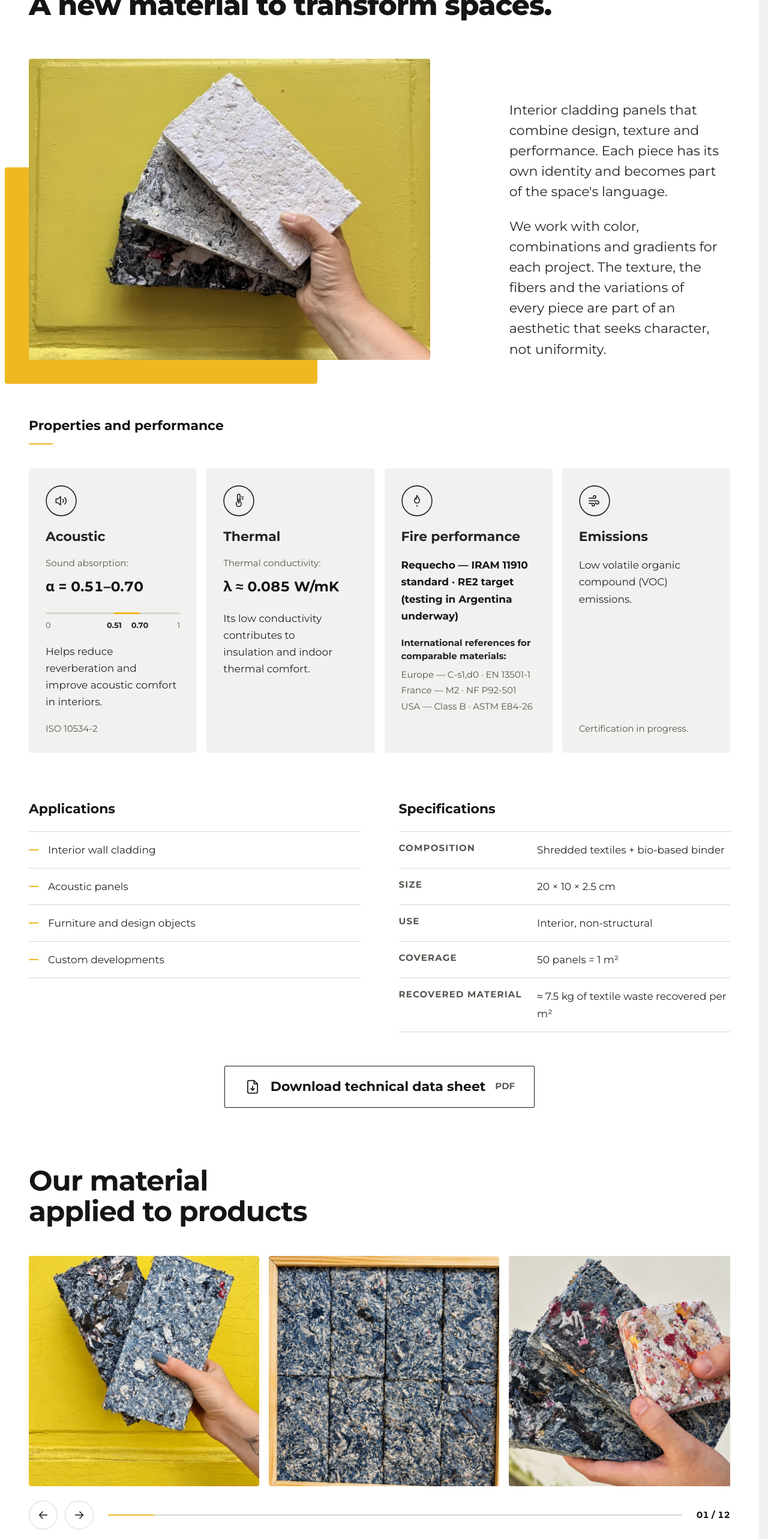
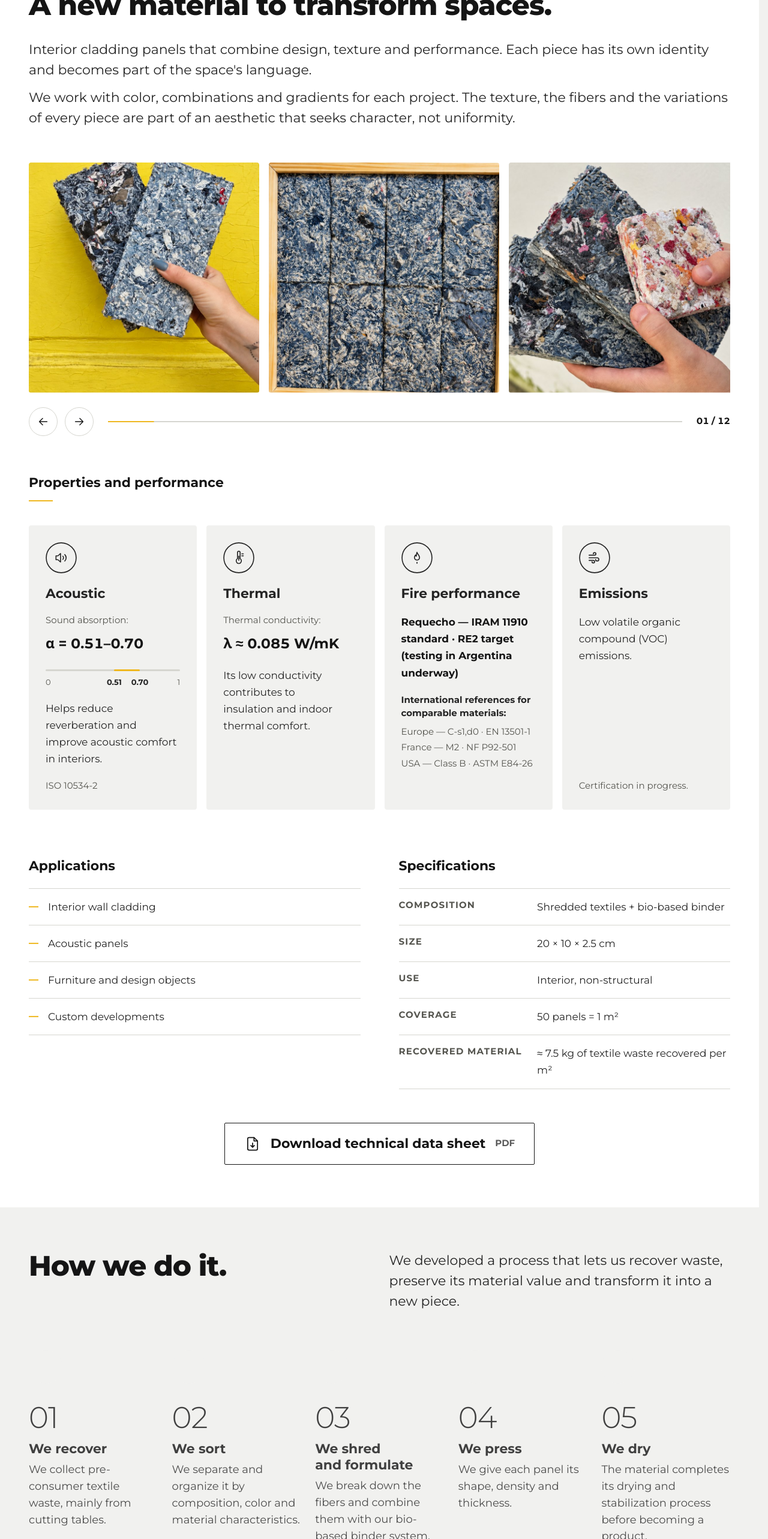
Before and after one commit to lautaromendezar-cmd/requecho, a Next.js app: page /en in a window 1280 px wide. Shown: the part 2054-4620 px from the top of the page at 60% size. Built offline with nearby package versions, Linux system fonts and the light colour scheme.

Commit message:
El material: sin la foto sobre mostaza, texto a lo ancho y el carrusel debajo, sin titulo (devolucion 8-oct)
Co-Authored-By: Claude Opus 5.5 (1M context) <noreply@anthropic.com>

```diff
--- a/src/components/sections/Producto.tsx
+++ b/src/components/sections/Producto.tsx
@@ -1,9 +1,5 @@
 "use client";
 
-import Image from "next/image";
-import { useRef } from "react";
-import { gsap, useGSAP } from "@/lib/gsap";
-import { motion } from "@/config/motion";
 import { useContenido } from "@/content/ContenidoProvider";
 import { Kicker } from "@/components/ui/Kicker";
 import { Icon } from "@/components/ui/Icon";
@@ -11,71 +7,24 @@ import { Gallery } from "./producto/Gallery";
 
 /**
  * BLOQUE 3 — PRODUCTO
- * El bloque de acento se expande detrás de la foto (como "Nuestra mirada").
- * Cuatro propiedades como cards interactivas, aplicaciones, ficha breve en texto,
- * tablas de aplicaciones y características y galería arrastrable sin autoplay.
+ * Título y texto a lo ancho, el carrusel arrastrable debajo y, a continuación, las
+ * cuatro propiedades como cards interactivas y las tablas de aplicaciones y
+ * características con el botón de la ficha.
  */
 export function Producto() {
   const { producto, idioma } = useContenido();
-  const ref = useRef<HTMLElement>(null);
-
-  useGSAP(
-    () => {
-      const root = ref.current;
-      if (!root) return;
-      const block = root.querySelector<HTMLElement>("[data-accent-block]");
-      if (!block) return;
-      const mm = gsap.matchMedia();
-      mm.add(motion.media.ok, () => {
-        gsap.fromTo(
-          block,
-          { scaleX: 0.15, scaleY: 0.4, transformOrigin: "left bottom" },
-          {
-            scaleX: 1,
-            scaleY: 1,
-            duration: 1.6,
-            ease: "expo.inOut",
-            scrollTrigger: { trigger: block, start: "top 80%", once: true },
-          },
-        );
-      });
-    },
-    { scope: ref },
-  );
-
   return (
-    <section ref={ref} className="surface-soft py-section" aria-labelledby="producto-titulo">
+    <section className="surface-soft py-section" aria-labelledby="producto-titulo">
       <div className="container-x">
-        {/* Encabezado */}
-        {/* El título va a lo ancho y la bajada baja junto a la foto (devolución
-            final, 7-oct-2026). */}
+        {/* Encabezado: título, bajada y cuerpo a lo ancho, y debajo el carrusel con el
+            mismo ancho (devolución del 8-oct-2026: sin la foto sobre mostaza ni el
+            título del carrusel). */}
         <div>
           <Kicker>{producto.kicker}</Kicker>
           <h2 id="producto-titulo" data-reveal className="mt-6 text-h2">
             {producto.titulo}
           </h2>
-        </div>
-
-        {/* Panel sobre mostaza + cuerpo */}
-        <div className="mt-10 grid items-end gap-10 lg:mt-16 lg:grid-cols-12 lg:gap-x-8">
-          <div className="relative lg:col-span-7">
-            <div
-              data-accent-block
-              aria-hidden="true"
-              className="absolute -bottom-6 -left-4 h-[72%] w-[78%] rounded-lg bg-accent lg:-bottom-10 lg:-left-10"
-            />
-            <div data-reveal="mask-left" className="relative aspect-[4/3] overflow-hidden rounded-lg">
-              <Image
-                src={producto.imagenPrincipal.src}
-                alt={producto.imagenPrincipal.alt}
-                width={producto.imagenPrincipal.width}
-                height={producto.imagenPrincipal.height}
-                sizes="(min-width: 64rem) 55vw, 100vw"
-                className="h-full w-full object-cover"
-              />
-            </div>
-          </div>
-          <div className="space-y-6 lg:col-span-4 lg:col-start-9">
+          <div className="mt-6 space-y-3 lg:mt-8">
             <p data-reveal className="text-lead text-text">
               {producto.bajada}
             </p>
@@ -85,8 +34,12 @@ export function Producto() {
           </div>
         </div>
 
+        <div className="mt-10 lg:mt-14">
+          <Gallery imagenes={producto.galeria} />
+        </div>
+
         {/* Propiedades y desempeño */}
-        <div className="mt-12 lg:mt-24">
+        <div className="mt-12 lg:mt-16">
           <h3 data-reveal className="text-h3">
             {producto.propiedadesTitulo}
           </h3>
@@ -188,15 +141,6 @@ export function Producto() {
           </div>
         ) : null}
 
-        {/* Carrusel: el material aplicado a productos */}
-        <div className="mt-12 lg:mt-24">
-          <h3 data-reveal className="max-w-[18ch] text-h2">
-            {producto.galeriaTitulo}
-          </h3>
-          <div className="mt-8 lg:mt-12">
-            <Gallery imagenes={producto.galeria} />
-          </div>
-        </div>
       </div>
     </section>
   );
--- a/src/content/landing.en.ts
+++ b/src/content/landing.en.ts
@@ -153,13 +153,6 @@ export const producto = {
     ["Coverage", "50 panels = 1 m²"],
     ["Recovered material", "≈ 7.5 kg of textile waste recovered per m²"],
   ] as [string, string][],
-  imagenPrincipal: {
-    src: "/images/producto-mostaza.jpg",
-    alt: "A hand holds two Requecho panels, one light and one speckled grey, against a door painted yellow.",
-    width: 768,
-    height: 1024,
-  } satisfies Imagen,
-  galeriaTitulo: "Our material applied to products",
   /** Carrusel en cuadrado (scripts/preparar-carrusel.py). */
   galeria: [
     { src: "/images/productos/puerta-amarilla.jpg", alt: "A hand holds two blue-and-white Requecho panels against a door painted yellow.", width: 940, height: 940 },
--- a/src/content/landing.ts
+++ b/src/content/landing.ts
@@ -206,13 +206,6 @@ export const producto = {
     ["Rendimiento", "50 paneles = 1 m²"],
     ["Material recuperado", "≈ 7,5 kg de descarte textil recuperado por m²"],
   ] as [string, string][],
-  imagenPrincipal: {
-    src: "/images/producto-mostaza.jpg",
-    alt: "Una mano sostiene dos paneles Requecho, uno claro y uno gris jaspeado, contra una puerta pintada de amarillo.",
-    width: 768,
-    height: 1024,
-  } satisfies Imagen,
-  galeriaTitulo: "Nuestro material aplicado a productos",
   /** Carrusel en cuadrado (scripts/preparar-carrusel.py). */
   galeria: [
     { src: "/images/productos/puerta-amarilla.jpg", alt: "Una mano sostiene dos paneles Requecho en tonos azules y blancos contra una puerta pintada de amarillo.", width: 940, height: 940 },
```
Also changed, not shown: public/images/producto-mostaza.jpg (deleted), 1 other file (tests, documents, lock files or other folders).
